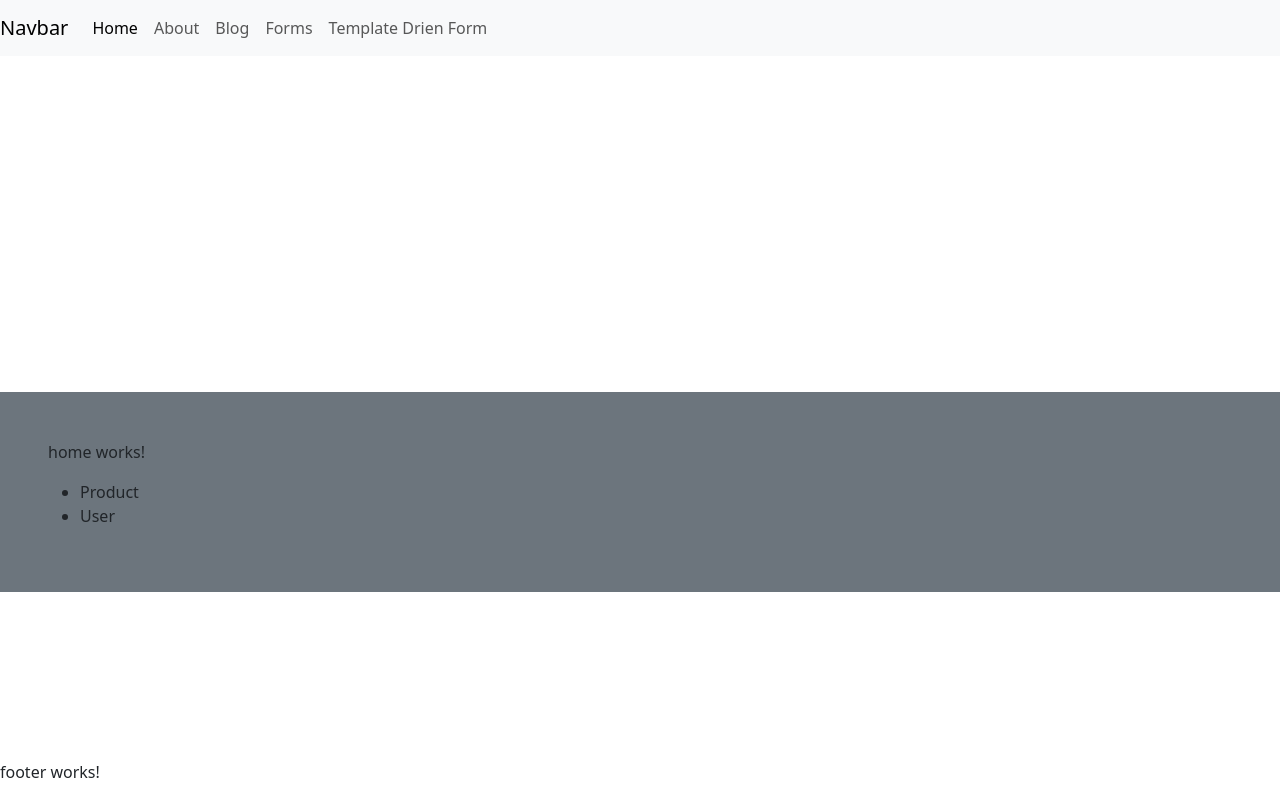
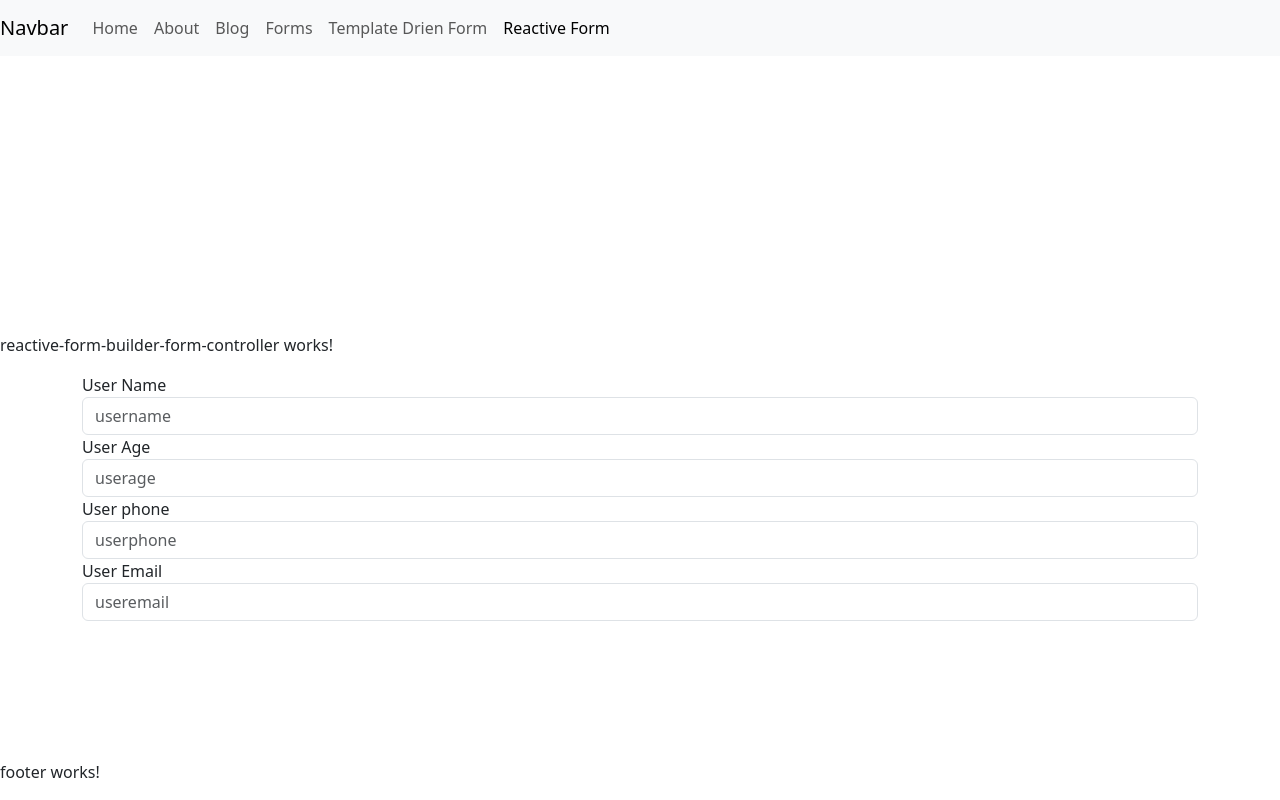
Before and after one commit to AhmedSamirScience/AngularCourseVersionTwo, an Angular app: page /reactiveForm in a window 1280 px wide. Before the commit this address led to /home. Built offline with nearby package versions, Linux system fonts and the light colour scheme.

Commit message:
#56 Master Angular: Reactive Form with Built-in Validation (part 01)

```diff
--- a/src/app/app.routes.ts
+++ b/src/app/app.routes.ts
@@ -6,6 +6,8 @@ import { ProductComponent } from './home/product/product.component';
 import { UserComponent } from './home/user/user.component';
 import { ReactiveformsComponent } from './lectures/reactiveforms/reactiveforms.component';
 import { TemplateDrivenFormComponent } from './lectures/template-driven-form/template-driven-form.component';
+import { ReactiveFormBuilderFormControllerComponent } from './lectures/reactive-form-builder-form-controller/reactive-form-builder-form-controller.component';
+
 
 
 export const routes: Routes = [
@@ -20,5 +22,6 @@ export const routes: Routes = [
     {path: 'about', component: AboutComponent, title: 'About Us'},
     {path: 'forms', component: ReactiveformsComponent, title: 'Reactive Forms'},
     {path: 'templateDrienForm', component: TemplateDrivenFormComponent, title: 'Template Driven Form'},
+    {path: 'reactiveForm', component: ReactiveFormBuilderFormControllerComponent, title: 'Reactive Forms'},
     {path: '**', redirectTo: '/home', pathMatch: 'full'}
 ];
--- a/src/app/component/navbar/navbar.component.html
+++ b/src/app/component/navbar/navbar.component.html
@@ -10,6 +10,7 @@
       <a class="nav-item nav-link"  routerLink="/blog" routerLinkActive="active">Blog</a>
       <a class="nav-item nav-link"  routerLink="/forms" routerLinkActive="active">Forms</a>
       <a class="nav-item nav-link"  routerLink="/templateDrienForm" routerLinkActive="active">Template Drien Form</a>
+      <a class="nav-item nav-link"  routerLink="/reactiveForm" routerLinkActive="active">Reactive Form</a>
      </div>
   </div>
 </nav>
--- /dev/null
+++ b/src/app/lectures/reactive-form-builder-form-controller/reactive-form-builder-form-controller.component.html
@@ -0,0 +1,82 @@
+<p>reactive-form-builder-form-controller works!</p>
+<div class="container">
+
+    <div class="control">
+        <label for="username"> User Name</label>
+        <input
+        type="text"
+        placeholder="username"
+        id="username"
+        class="form-control"
+        [formControl]="username">
+
+        <div class ="validators">
+            @if(username.touched && username.getError('required'))
+            {
+                <p>Username is required</p>
+            }
+            @if (username.errors?.['minlength']) {
+                <p>min length is 5</p>
+            }
+        </div>
+     </div>
+
+
+
+    <div class="control">
+        <label for="userage"> User Age</label>
+        <input
+        type="text"
+        placeholder="userage"
+        id="userage"
+        class="form-control"
+        [formControl]="userage">
+
+        <div class ="validators">
+            @if(userage.touched && userage.getError('min'))
+            {
+                <p>min age 16</p>
+            }
+            @if (userage.errors?.['max']) {
+                <p>max age 30</p>
+            }
+        </div>
+     </div>
+
+
+    <div class="control">
+        <label for="userphone"> User phone</label>
+        <input
+        type="text"
+        placeholder="userphone"
+        id="userphone"
+        class="form-control"
+        [formControl]="userphone">
+
+        <div class ="validators">
+            @if(userphone.touched && userphone.getError('pattern'))
+            {
+                <p> pattern is wrong </p>
+            }
+            </div>
+     </div>
+
+
+
+   <div class="control">
+       <label for="useremail"> User Email</label>
+       <input
+       type="text"
+       placeholder="useremail"
+       id="useremail"
+       class="form-control"
+       [formControl]="useremail">
+
+       <div class ="validators">
+           @if(useremail.touched && useremail.getError('email'))
+           {
+               <p> email is wrong </p>
+           }
+           </div>
+    </div>
+</div>
--- /dev/null
+++ b/src/app/lectures/reactive-form-builder-form-controller/reactive-form-builder-form-controller.component.ts
@@ -0,0 +1,33 @@
+import { Component } from '@angular/core';
+import { FormControl, ReactiveFormsModule, Validators } from '@angular/forms';
+
+@Component({
+  selector: 'app-reactive-form-builder-form-controller',
+  standalone: true,
+  imports: [ReactiveFormsModule],
+  templateUrl: './reactive-form-builder-form-controller.component.html',
+  styleUrl: './reactive-form-builder-form-controller.component.scss'
+})
+export class ReactiveFormBuilderFormControllerComponent {
+
+  username : FormControl = new FormControl('', [
+    Validators.required,
+    Validators.minLength(5)
+  ])
+
+  userage : FormControl = new FormControl('', [
+    Validators.min(16),
+    Validators.max(30)
+  ])
+
+  userphone : FormControl = new FormControl('', [
+    Validators.pattern(/^\d{11}$/)
+    //what is this pattern for?
+    // This pattern is for validating a 10-digit phone number.
+  ])
+
+  useremail : FormControl = new FormControl('',
+    Validators.email
+  )
+
+}
```
Also changed, not shown: src/app/lectures/reactive-form-builder-form-controller/reactive-form-builder-form-controller.component.scss (added), 1 other file (tests, documents, lock files or other folders).
